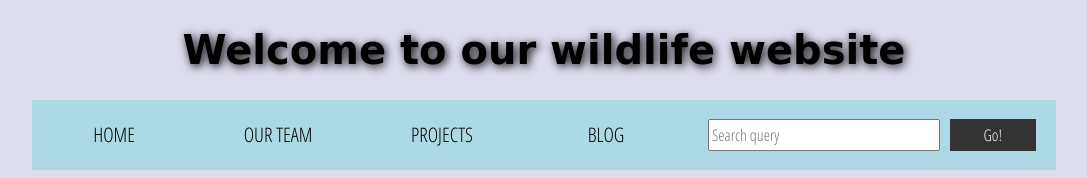
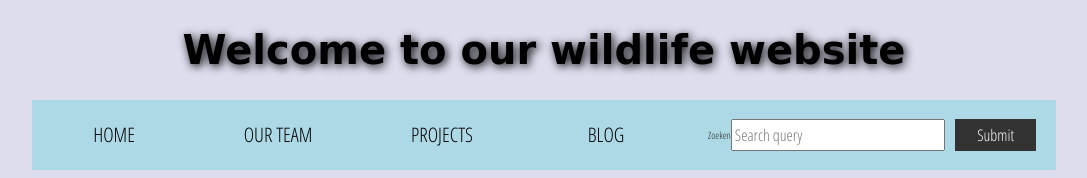
Before and after one commit to HSleidenIAT/imtue-weekopdracht-accessibility-Manouk2000, a plain HTML site: page index.html in a window 1280 px wide. Shown: the top 178 px of the page, without its empty margins (96-1183 px from the left). Drawn offline with Linux system fonts and the light colour scheme; a web font is replaced by a local one.

Commit message:
Label toegevoegd aan de zoekbalk

```diff
--- a/index.html
+++ b/index.html
@@ -27,8 +27,9 @@
       </ul>
 
       <form class="search">
-        <input type="search" name="q" placeholder="Search query">
-        <input type="submit" value="Go!">
+        <label for="zoekbalk">Zoeken</label>
+        <input type="search" name="zoekbalk" id="zoekbalk" placeholder="Search query">
+        <input type="submit" value="Submit">
       </form>
     </div>
 
```
